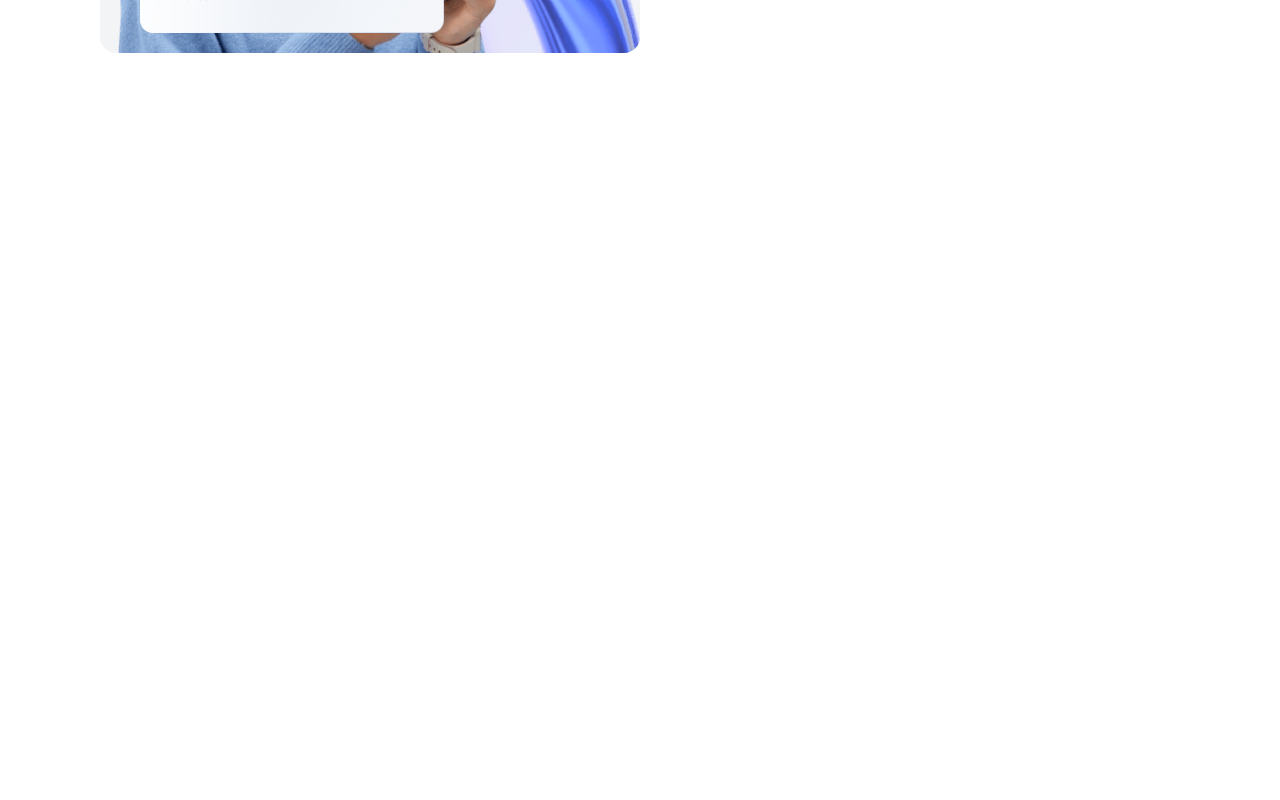
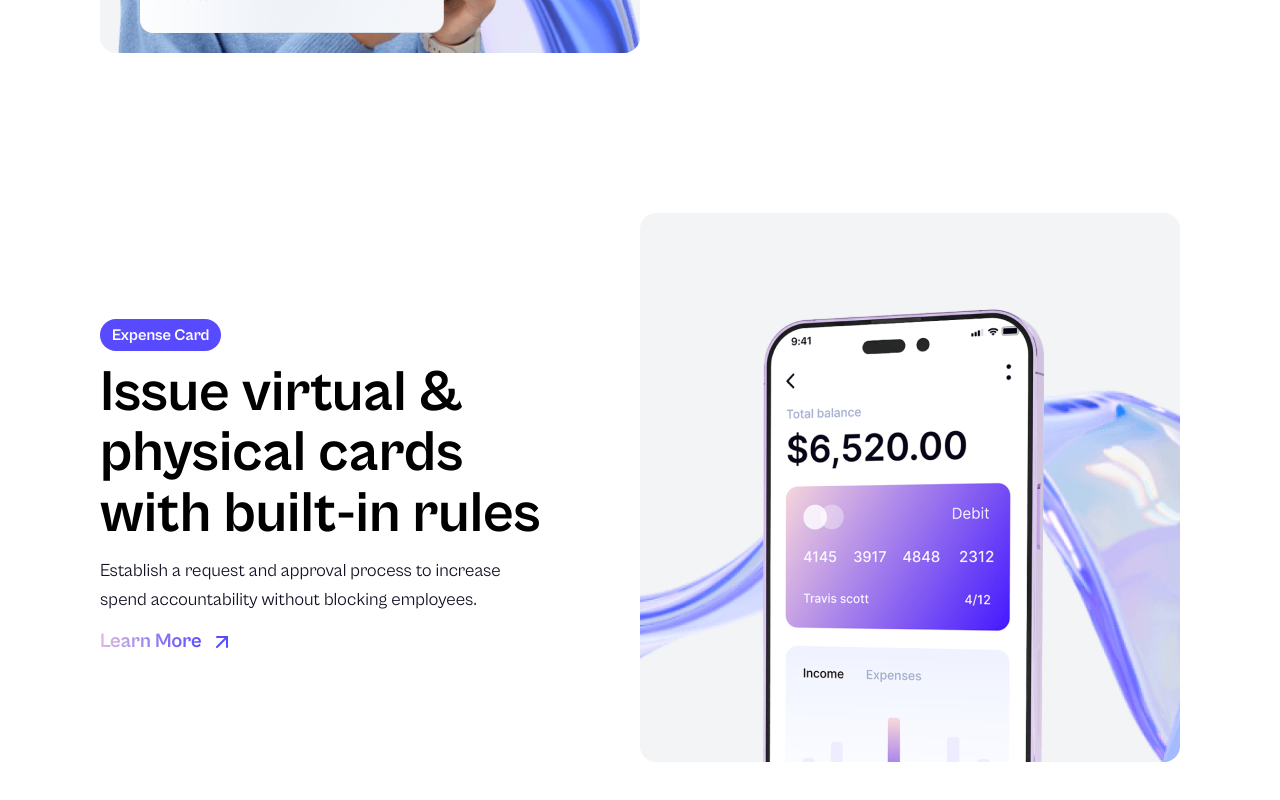
Before and after one commit to skupta12/DoWhith, a Next.js app: page / in a window 1280 px wide. Shown: the part 3027-3827 px from the top of the page. Before the commit the page ends 3240 px from the top, so only its background shows below. Built offline with nearby package versions, Linux system fonts and the light colour scheme.

Commit message:
IssueVirtual.tsx

```diff
--- a/src/app/page.tsx
+++ b/src/app/page.tsx
@@ -13,9 +13,9 @@ export default function MainPage() {
       <Brands />
       <Services />
       <GetControl />
-      {/* <IssueVirtual />
-      <SetLimits /> */}
-      {/* <Anim /> */}
+      <IssueVirtual />
+      {/* <SetLimits />
+      <Anim /> */}
     </>
   );
 }
--- a/src/components/sections/home/IssueVirtual.tsx
+++ b/src/components/sections/home/IssueVirtual.tsx
@@ -13,7 +13,8 @@ const ShowCase = () => {
       <MaxWidthWrapper>
         <div className="grid grid-cols-12 md:gap-y-0 gap-y-12 items-center">
           <div className={`col-span-12 md:col-span-6 lg:pr-24 md:pr-10`}>
-            <div className="bg-primary-200 text-white font-semibold px-3 py-1 rounded-full inline-block mb-3">
+            <div className="bg-primary-200 text-white font-semibold px-3
+            py-1 rounded-full inline-block mb-3">
               Expense Card
             </div>
             <h2 className={`${styles.heading2V} mb-3`}>
@@ -26,9 +27,9 @@ const ShowCase = () => {
             <LinkButton title="Learn More" type="button" />
           </div>
           <div className="col-span-12 md:col-span-6">
-            <div className="relative">
+            <div className="relative overflow-hidden">
               <Image
-                className="rounded-2xl bg-gray-100"
+                className="rounded-2xl bg-gray-100 w-full"
                 width={568}
                 height={577}
                 quality={85}
@@ -37,9 +38,9 @@ const ShowCase = () => {
               />
               <Image
                 quality={85}
-                className="absolute bottom-0 sm:left-20"
-                width={369}
-                height={488}
+                className="absolute bottom-0 sm:left-20 lg:w-[369px] w-[289px] lg:h-[488px] h-[408px] object-contain"
+                // width={369}
+                // height={488}
                 src={MainControlImage}
                 alt="main part image"
               />
```
